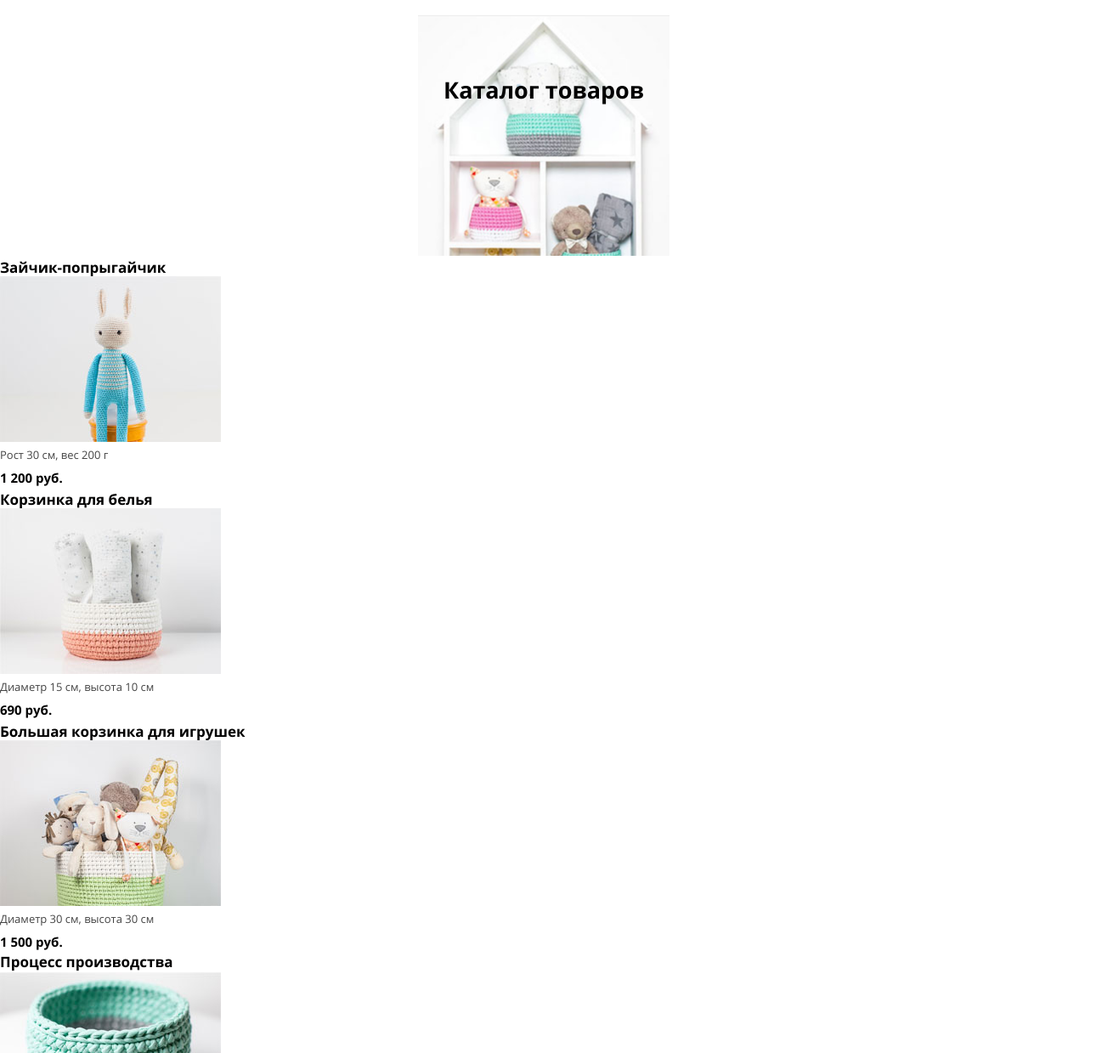
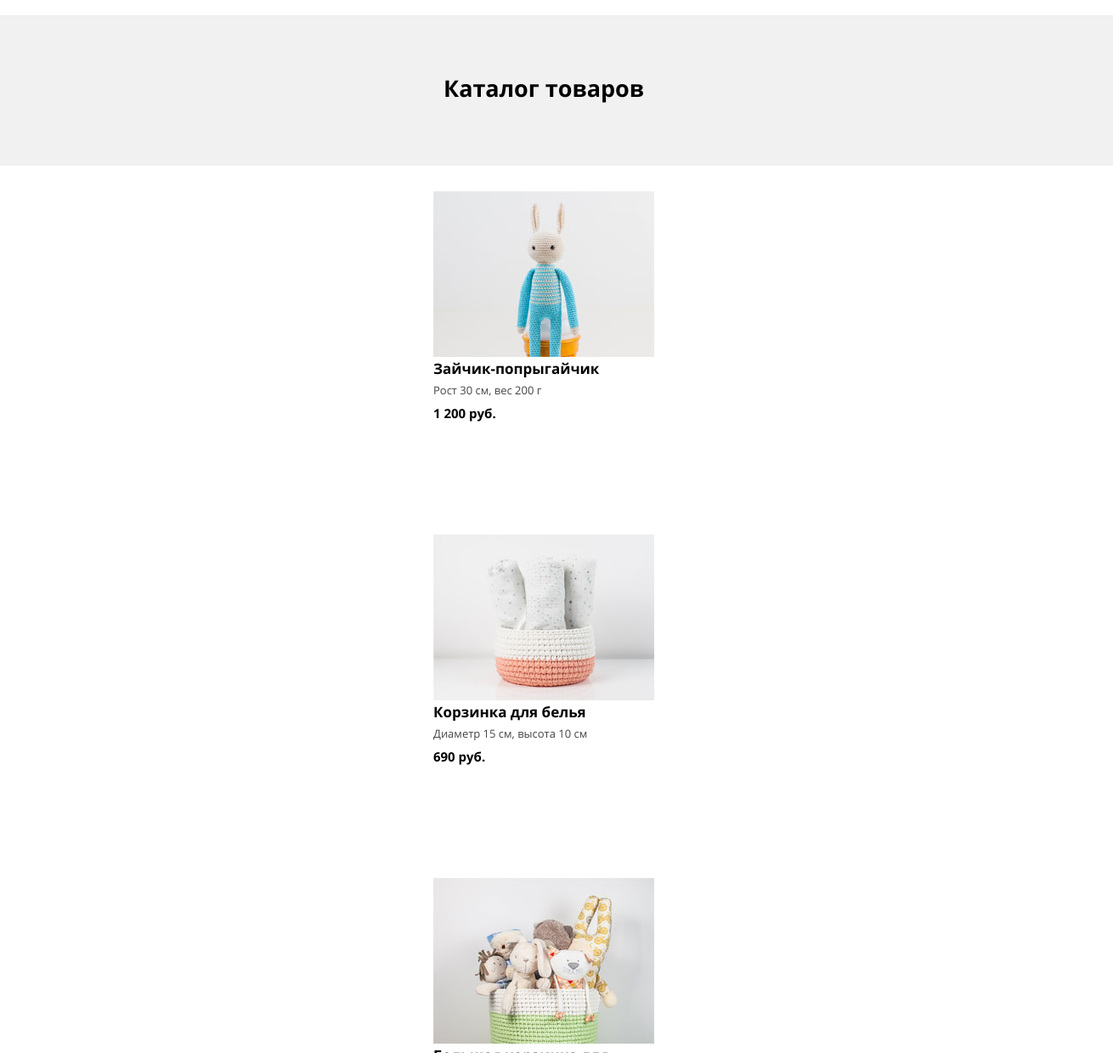
Before and after one commit to nurinori/96216-mishka, a website: page source/catalog.html in a window 1280 px wide. Shown: the part 61-1300 px from the top of the page at 85% size, 1310 px wide, since content can reach past the window. Drawn offline with nearby package versions, Linux system fonts and the light colour scheme; files that its build step writes are made by us from their sources.

Commit message:
Добавлены стили каталога

```diff
--- a/source/catalog.html
+++ b/source/catalog.html
@@ -2,12 +2,13 @@
 <html lang="ru">
   <head>
     <meta charset="utf-8">
-    <title>Mishka</title>
+    <meta name="viewport" content="width=device-width,initial-scale=1">
+    <title>Mishka: каталог</title>
     <link rel="stylesheet" href="css/style.css">
   </head>
   <body class="page-body body-wrapper">
-    <header class="page-header">
-      <h1 class="page-header__title main-title">
+    <header class="page-header page-header--catalog">
+      <h1 class="page-header__title page-header__title--catalog main-title">
         Каталог товаров
       </h1>
       <a class="page-header__logo-link" href="index.html">
@@ -119,10 +120,10 @@
         <h1 class="kraft__title">
           Процесс производства
         </h1>
-        <video class="kraft__video video" poster="img/video-mobile@1x.jpg" width="260" height="150" preload="none">
+        <video class="kraft__video" poster="img/video-mobile@1x.jpg" width="260" height="150" preload="none">
         </video>
         <p class="kraft__description">
-          По просьбам наших любимых фолловеров мы сняли для вас подробное видео о том, как появляются наши товары.
+          По просьбам наших любимых&#160;фолловеров мы сняли&#160;для вас подробное видео&#160;о&#160;том, как появляются наши&#160;товары.
         </p>
         <a class="kraft__link button">
           Сделать заказ
@@ -145,7 +146,7 @@
             </span>
           </a>
         </li>
-                <li class="social__item">
+        <li class="social__item">
           <a class="social__link social__link--vk" href="https://vk.com/htmlacademy">
             <span class="visually-hidden">
               Мы Вконтакте
--- /dev/null
+++ b/source/sass/blocks/catalog.scss
@@ -0,0 +1,8 @@
+.catalog {
+  display: flex;
+  flex-wrap: wrap;
+  width: 260px;
+  margin: 0 auto;
+  @include padding-line;
+  margin-bottom: 25px;
+}
--- a/source/sass/blocks/kraft.scss
+++ b/source/sass/blocks/kraft.scss
@@ -1,10 +1,24 @@
+.kraft {
+  border: 1px solid $milk;
+  width: 260px;
+  margin: 0 auto 55px auto;
+}
 .kraft__title {
-  @include reset-indents;
   @include font-bold;
   font-size: 17px;
   color: $black;
+  padding: 23px 30px 20px 90px;
+  margin: 0;
 }
 .kraft__description {
   font-size: 13px;
   @include reset-indents;
+  margin: 0 0 24px 35px;
 }
+.kraft__video {
+  margin-bottom: 25px;
+}
+.kraft__link {
+  margin: 0 0 35px 35px;
+  width: 190px;
+}
--- a/source/sass/blocks/page-header.scss
+++ b/source/sass/blocks/page-header.scss
@@ -6,17 +6,27 @@
 }
 .page-header__title {
   @include padding-line;
+  border-top: 1px solid $border;
+  order: 1;
+  margin: 0;
+  width: 100%;
+  background-color: $milk;
+}
+.page-header__title--index{
   background-image: url(../img/hero-mobile@1x.jpg);
   background-repeat: no-repeat;
   background-position: 50%;
-  border-top: 1px solid $border;
-  order: 1;
+  min-height: 210px;
   padding-top: 72px;
-  margin: 0;
-  min-height: 210px;
-
 }
 .page-header__logo-link{
   margin-top: 22px;
   margin-bottom: 21px;
 }
+.page-header__title--catalog {
+  min-height: 106px;
+  padding-top: 70px;
+}
+.page-header--catalog {
+  margin-bottom: 30px;
+}
--- a/source/sass/blocks/product-item.scss
+++ b/source/sass/blocks/product-item.scss
@@ -1,3 +1,9 @@
+.product-item {
+  display: flex;
+  flex-direction: column;
+  height: 374px;
+  margin-bottom: 30px;
+}
 .product-item__title,
 .product-item__link,
 .product-item__price,
@@ -11,6 +17,9 @@
   line-height: 18px;
   color: $black;
 }
+.product-item__link-img {
+  order: -1;
+}
 .product-item__description {
   font-size: 13px;
   line-height: 30px;
--- a/source/sass/style.scss
+++ b/source/sass/style.scss
@@ -31,3 +31,4 @@
 @import "blocks/product-menu";
 @import "blocks/products-promo";
 @import "blocks/page-footer";
+@import "blocks/catalog";
```
Also changed, not shown: source/index.html (+2 -5 lines).
